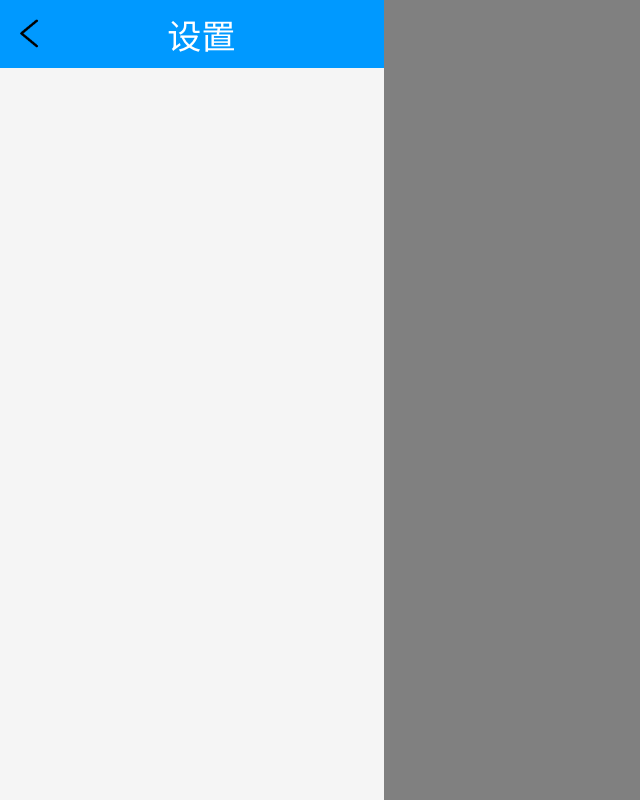
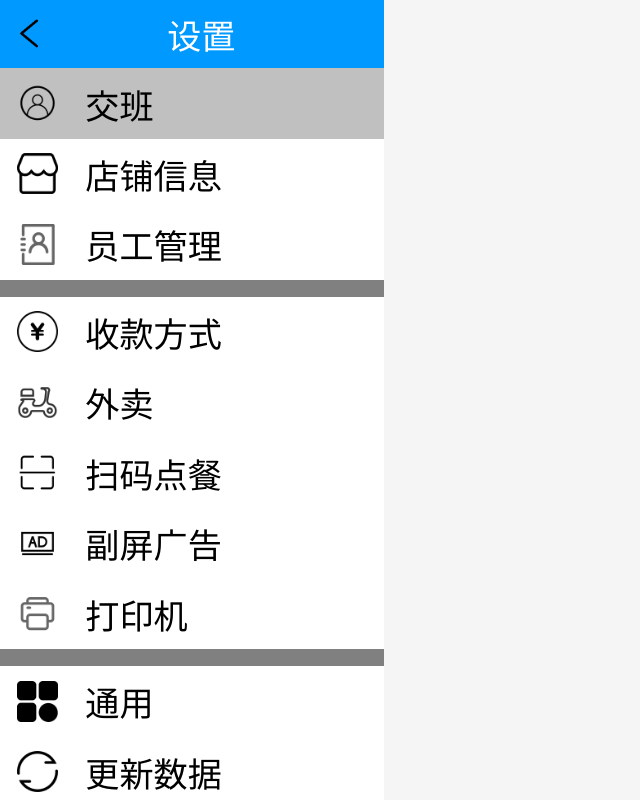
Before and after one commit to BreakTiger/packApp, a plain HTML site: page index.html in a window 1280 px wide. Shown: the whole page, without its empty margins (0-640 px from the left). Drawn offline with Linux system fonts and the light colour scheme.

Commit message:
tiger 11-25

```diff
--- a/css/common.css
+++ b/css/common.css
@@ -94,6 +94,10 @@ input {
     color: #fff;
 }
 
+.c-00{
+    color: #000;
+}
+
 /* 文字粗细 */
 
 /* 背景颜色 */
--- a/index.html
+++ b/index.html
@@ -20,14 +20,12 @@
         .left-nav {
             width: 30%;
             height: 100vh;
-            overflow: auto;
         }
 
         .right-tab {
             width: 70%;
             height: 100vh;
             overflow: auto;
-            background: grey;
         }
 
         .nav-top {
@@ -45,6 +43,39 @@
             margin-left: 0.04rem;
             margin-right: 0.35rem;
         }
+
+        .list-content {
+            width: 100%;
+            height: 100%;
+            overflow-y: scroll;
+            background: grey;
+        }
+
+        .list-one,
+        .list-two {
+            width: 100%;
+            margin-bottom: 0.05rem;
+        }
+
+        .list-three {
+            width: 100%;
+        }
+
+        .list-item {
+            width: 100%;
+            padding: 0.03rem 0;
+        }
+
+        .icons {
+            width: 0.12rem;
+            height: 0.12rem;
+            margin-left: 0.05rem;
+            margin-right: 0.08rem;
+        }
+
+        .active {
+            background: #C0C0C0;
+        }
     </style>
 </head>
 
@@ -57,14 +88,25 @@
                 <span class="fz-10 c-ff">设置</span>
             </div>
             <div class="list-content">
-                <div class="list-one flex col fl-align">
-
+                <div class="list-one flex col fl-align b-ff">
+                    <div class="list-item flex fl-align" v-for="item in list_one" @click="choice_one(item.id)"
+                        :class="one==item.id?'active':''">
+                        <img :src="item.icon" class="icons">
+                        <span class="fz-10 c-00">{{item.name}}</span>
+                    </div>
                 </div>
-                <div class="list-two flex col fl-align">
-
+                <div class="list-two flex col fl-align b-ff">
+                    <div class="list-item flex fl-align" v-for="item in list_two" @click="choice_two(item.id)" :class="two==item.id?'active':''">
+                        <img :src="item.icon" class="icons">
+                        <span class="fz-10 c-00">{{item.name}}</span>
+                    </div>
                 </div>
-                <div class="list-three flex col fl-align">
-
+                <div class="list-three flex col fl-align b-ff">
+                    <div class="list-item flex fl-align" v-for="item in list_three"
+                        @click="choice_three(item.id)" :class="three==item.id?'active':''">
+                        <img :src="item.icon" class="icons">
+                        <span class="fz-10 c-00">{{item.name}}</span>
+                    </div>
                 </div>
             </div>
         </div>
@@ -81,60 +123,87 @@
             list_one: [
                 {
                     id: 0,
-                    icon: '',
-                    name: '交班'
+                    icon: 'img/jiao.png',
+                    name: '交班',
+                    path:''
                 },
                 {
                     id: 1,
-                    icon: '',
-                    name: '店铺信息'
+                    icon: 'img/shop.png',
+                    name: '店铺信息',
+                    path:''
                 }, {
                     id: 2,
-                    icon: '',
-                    name: '员工管理'
+                    icon: 'img/manage.png',
+                    name: '员工管理',
+                    path:''
                 }
             ],
             list_two: [
                 {
                     id: 0,
-                    icon: '',
-                    name: '收款方式'
+                    icon: 'img/gathering.png',
+                    name: '收款方式',
+                    path:''
                 }, {
                     id: 1,
-                    icon: '',
-                    name: '外卖'
+                    icon: 'img/takeout.png',
+                    name: '外卖',
+                    path:''
                 }, {
                     id: 2,
-                    icon: '',
-                    name: '扫码点餐'
+                    icon: 'img/scan.png',
+                    name: '扫码点餐',
+                    path:''
                 }, {
                     id: 3,
-                    icon: '',
-                    name: '副屏广告'
+                    icon: 'img/fu.png',
+                    name: '副屏广告',
+                    path:''
                 }, {
                     id: 4,
-                    icon: '',
-                    name: '打印机'
+                    icon: 'img/print.png',
+                    name: '打印机',
+                    path:''
                 }
             ],
             list_three: [
                 {
                     id: 0,
-                    icon: '',
+                    icon: 'img/general.png',
                     name: '通用'
                 },
                 {
                     id: 1,
-                    icon: '',
+                    icon: 'img/update.png',
                     name: '更新数据'
                 }, {
                     id: 2,
-                    icon: '',
+                    icon: 'img/about.png',
                     name: '关于'
                 }
-            ]
+            ],
+            one: 0,
+            two: null,
+            three: null,
         },
-        methods: {},
+        methods: {
+            choice_one: function (e) {
+                this.two = null
+                this.three = null
+                this.one = e
+            },
+            choice_two: function (e) {
+                this.one = null
+                this.three = null
+                this.two = e
+            },
+            choice_three: function (e) {
+                this.one = null
+                this.two = null
+                this.three = e
+            }
+        },
         created: function () {
 
         }
```
Also changed, not shown: tabs/jiao.html (added), tabs/manage.html (added), tabs/shop.html (added).
